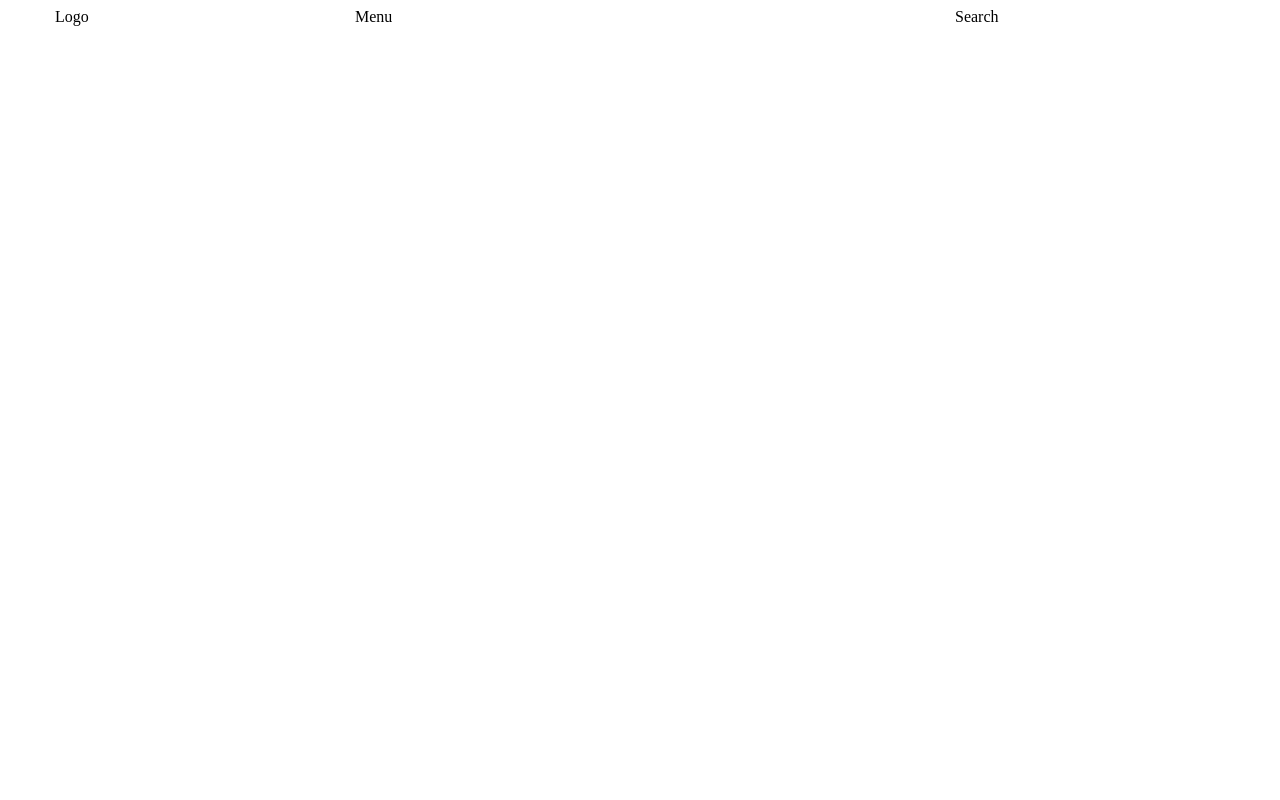
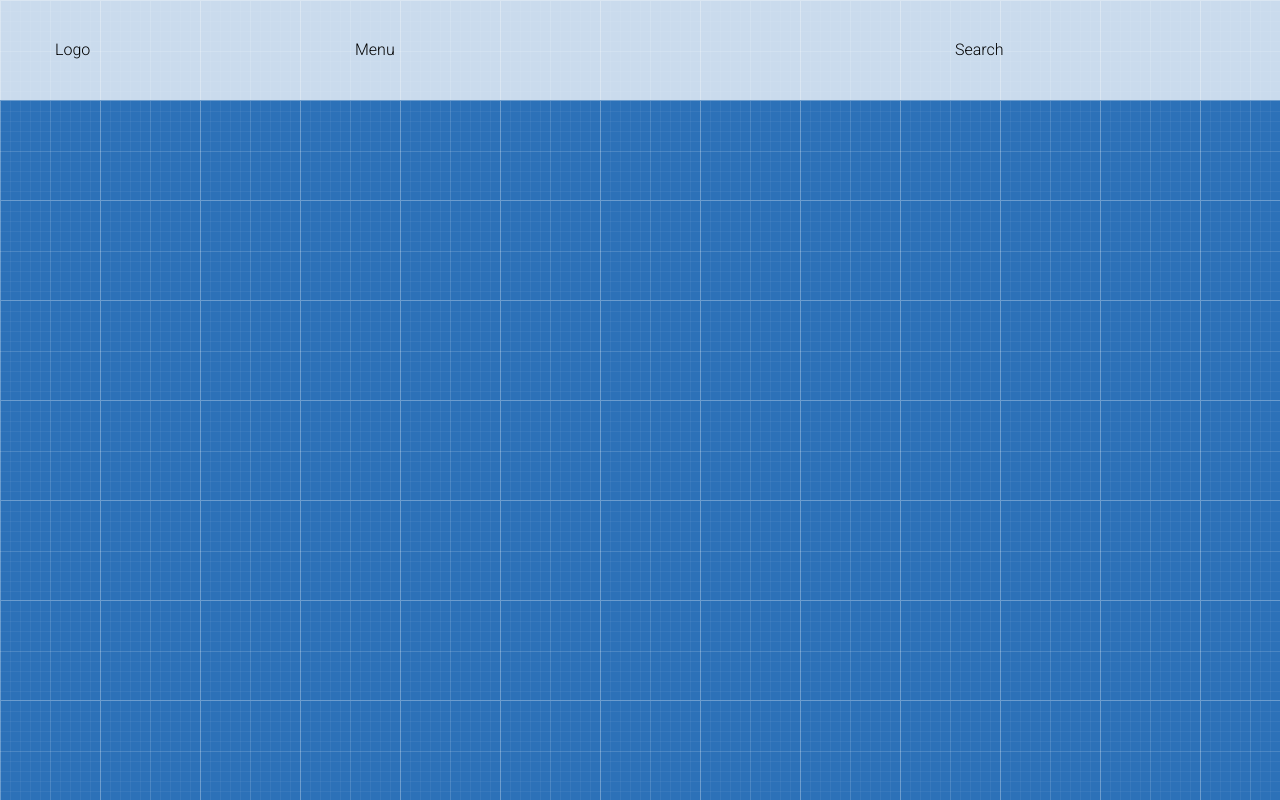
Before and after one commit to ilchukserhii/shop-project, a plain HTML site: page index.html in a window 1280 px wide. Drawn offline with Linux system fonts and the light colour scheme.

Commit message:
add ing and reset.css

```diff
--- a/index.html
+++ b/index.html
@@ -4,6 +4,10 @@
     <meta charset="UTF-8">
     <meta http-equiv="X-UA-Compatible" content="IE=edge">
     <meta name="viewport" content="width=device-width, initial-scale=1.0">
+    <link rel="preconnect" href="https://fonts.googleapis.com">
+    <link rel="preconnect" href="https://fonts.gstatic.com" crossorigin>
+    <link href="https://fonts.googleapis.com/css2?family=Roboto:wght@300;700&display=swap" rel="stylesheet">
+    <link rel="stylesheet" href="reset.css">
     <link rel="stylesheet" href="style.css">
     <title>demo shop</title>
 </head>
--- /dev/null
+++ b/reset.css
@@ -0,0 +1,43 @@
+html, body, div, span, applet, object, iframe,
+h1, h2, h3, h4, h5, h6, p, blockquote, pre,
+a, abbr, acronym, address, big, cite, code,
+del, dfn, em, img, ins, kbd, q, s, samp,
+small, strike, strong, sub, sup, tt, var,
+b, u, i, center,
+dl, dt, dd, ol, ul, li,
+fieldset, form, label, legend,
+table, caption, tbody, tfoot, thead, tr, th, td,
+article, aside, canvas, details, embed,
+figure, figcaption, footer, header, hgroup,
+menu, nav, output, ruby, section, summary,
+time, mark, audio, video {
+	margin: 0;
+	padding: 0;
+	border: 0;
+	font-size: 100%;
+	font: inherit;
+	vertical-align: baseline;
+}
+/* HTML5 display-role reset for older browsers */
+article, aside, details, figcaption, figure,
+footer, header, hgroup, menu, nav, section {
+	display: block;
+}
+body {
+	line-height: 1;
+}
+ol, ul {
+	list-style: none;
+}
+blockquote, q {
+	quotes: none;
+}
+blockquote:before, blockquote:after,
+q:before, q:after {
+	content: '';
+	content: none;
+}
+table {
+	border-collapse: collapse;
+	border-spacing: 0;
+}
--- a/style.css
+++ b/style.css
@@ -3,7 +3,15 @@
 }
 
 body {
-    font: 'Arial' sans-serif;
+    font-family: 'Roboto', sans-serif;
+    background-image: url(img/patt.png);
+}
+
+.header {
+    display: flex;
+    align-items: center;
+    height: 100px;
+    background-color: rgba(255, 255, 255, 0.75);
 }
 
 .container {
```
Also changed, not shown: img/logo.png (added), img/patt.png (added).
